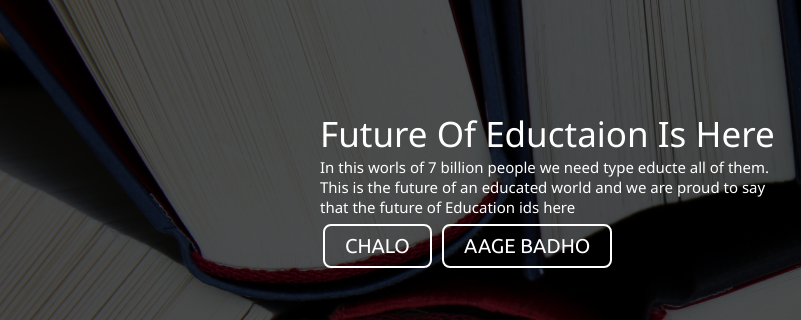
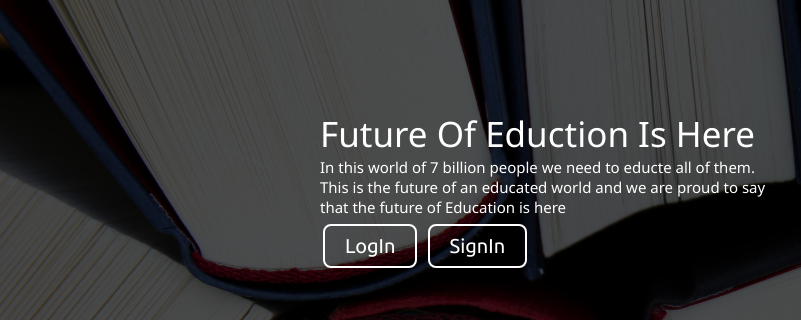
Before and after one commit to micku4509/i_educate.github.io, a plain HTML site: page index.html in a window 1280 px wide. Shown: the part 204-524 px from the top of the page, 0-801 px from the left. Drawn offline with Linux system fonts and the light colour scheme.

Commit message:
Update index.html

```diff
--- a/index.html
+++ b/index.html
@@ -34,11 +34,11 @@
     <section class="background firstSection">
         <div class="box-main">
             <div class="firstHalf">
-                <p class="text-big">Future Of Eductaion Is Here</p>
-                <p class="text-small">In this worls of 7 billion people we need type educte all of them. This is the future of an educated world and we are proud to say that the future of Education ids here</p>
+                <p class="text-big">Future Of Eduction Is Here</p>
+                <p class="text-small">In this world of 7 billion people we need to educte all of them. This is the future of an educated world and we are proud to say that the future of Education is here</p>
                 <div class="buttons">
-                    <button class="btn">CHALO</button>
-                    <button class="btn">AAGE BADHO</button>
+                    <button class="btn">LogIn</button>
+                    <button class="btn">SignIn</button>
 
                 </div>
             </div>
```
